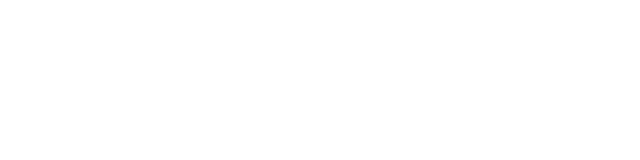
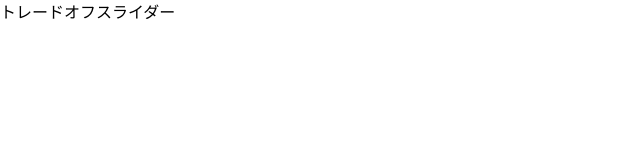
Before and after one commit to tee-talog/easy-trade-off-slider, a Next.js app: page / in a window 1280 px wide. Shown: the top 160 px of the page, without its empty margins (0-640 px from the left). Built offline with nearby package versions, Linux system fonts and the light colour scheme.

Commit message:
run pre-commit

```diff
--- a/package.json
+++ b/package.json
@@ -6,7 +6,8 @@
     "dev": "next dev",
     "build": "next build",
     "start": "next start",
-    "lint": "next lint"
+    "lint": "next lint",
+    "prepare": "husky install"
   },
   "dependencies": {
     "next": "12.2.2",
@@ -21,6 +22,8 @@
     "eslint": "8.20.0",
     "eslint-config-next": "12.2.2",
     "eslint-config-prettier": "^8.5.0",
+    "husky": "^8.0.1",
+    "lint-staged": "^13.0.3",
     "postcss": "^8.4.14",
     "tailwindcss": "^3.1.6",
     "typescript": "4.7.4"
--- a/pages/index.tsx
+++ b/pages/index.tsx
@@ -4,15 +4,18 @@ import Head from 'next/head'
 const Home: NextPage = () => {
   return (
     <div>
-      <Head >
+      <Head>
         <title>Create Next App</title>
         <meta name="description" content="Generated by create next app" />
         <link rel="icon" href="/favicon.ico" />
       </Head>
 
-      <main></main>
-
-      <footer></footer>
+      <header>トレードオフスライダー</header>
+      <main>
+        <div>
+          <div></div>
+        </div>
+      </main>
     </div>
   )
 }
--- a/tailwind.config.js
+++ b/tailwind.config.js
@@ -1,11 +1,11 @@
 /** @type {import('tailwindcss').Config} */
 module.exports = {
   content: [
-    "./pages/**/*.{js,ts,jsx,tsx}",
-    "./components/**/*.{js,ts,jsx,tsx}",
+    './pages/**/*.{js,ts,jsx,tsx}',
+    './components/**/*.{js,ts,jsx,tsx}',
   ],
   theme: {
     extend: {},
   },
   plugins: [],
-};
+}
```
Also changed, not shown: .lintstagedrc.js, 2 other files (tests, documents, lock files or other folders).
